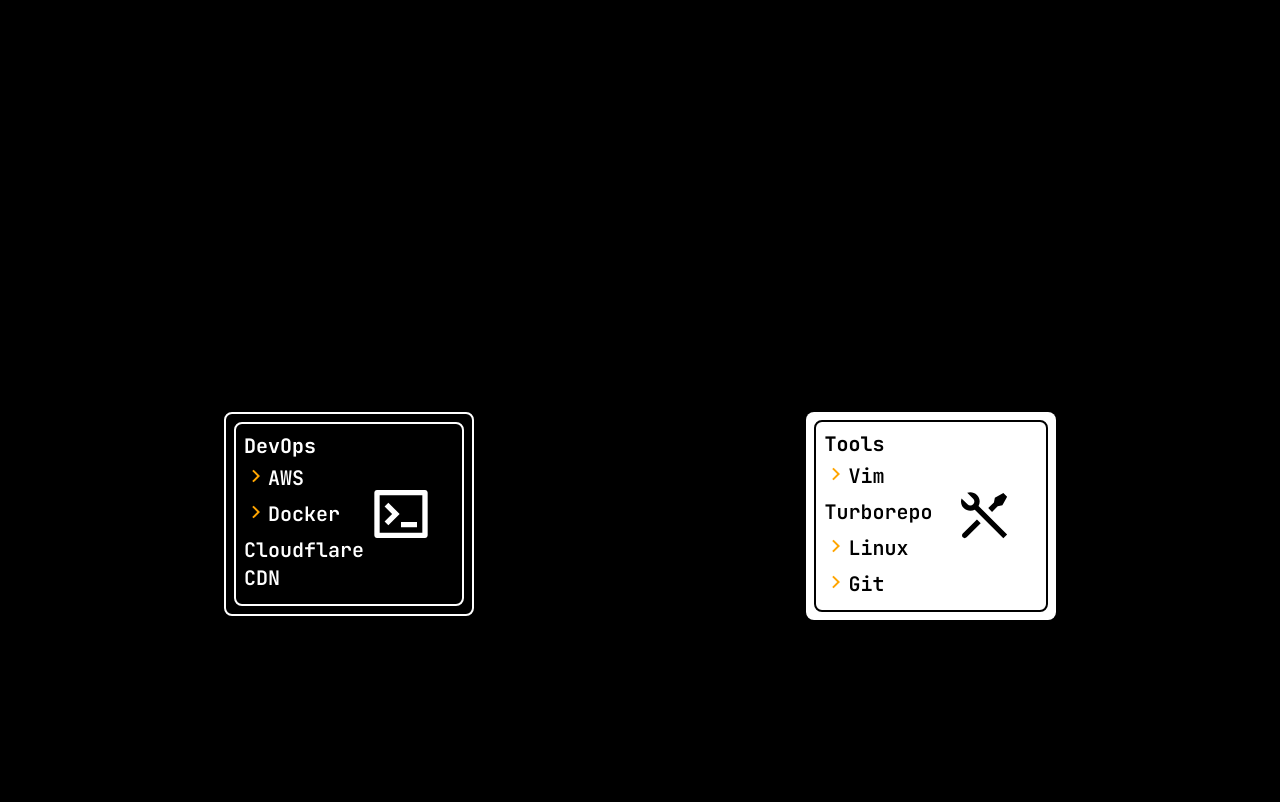
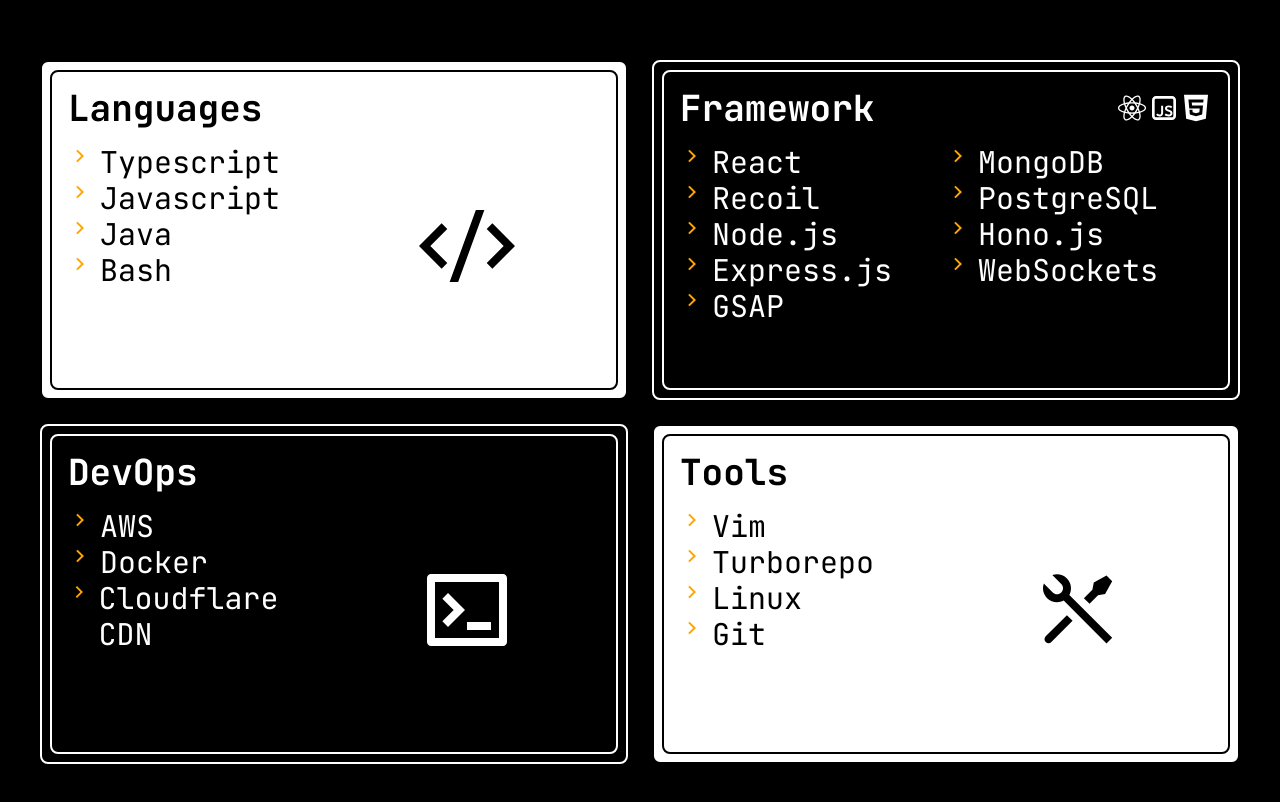
Before and after one commit to BeroBrine/portfolio-website, a React (Vite) app: page / in a window 1280 px wide. Shown: the part 2040-2842 px from the top of the page. Built offline with nearby package versions, Linux system fonts and the light colour scheme; what tailwind-typewriter would draw is missing.

Commit message:
refactor skill card to a component, add mobile styles, remove gsap anims for the time being

```diff
--- a/src/components/homepage/Skills.tsx
+++ b/src/components/homepage/Skills.tsx
@@ -6,12 +6,12 @@
 	RiReactjsFill,
 	RiJavascriptLine,
 	RiHtml5Fill,
-	type RemixiconComponentType,
 } from "@remixicon/react";
-
+import type { RemixiconComponentType } from '@remixicon/react'
 import { useRef } from "react";
 import useSkillPageAnim from "../../hooks/SkillPageAnim";
 import { cardTypes } from "../../lib/InterfacesAndEnum";
+import { cn } from "../../lib/utils";
 
 const Skills = () => {
 	const langArr = ["Typescript", "Javascript", "Java", "Bash"];
@@ -19,7 +19,8 @@
 	const frameworkArr2 = ["MongoDB", "PostgreSQL", "Hono.js", "WebSockets"];
 	const devOpsArr = ["AWS", "Docker", "Cloudflare CDN"];
 	const toolsArr = ["Vim", "Turborepo", "Linux", "Git"];
-	const frameworkIcon: Array<RemixiconComponentType> = [
+
+	const frameworkIcon = [
 		RiReactjsFill,
 		RiJavascriptLine,
 		RiHtml5Fill,
@@ -27,136 +28,71 @@
 
 	const cardRefArr = useRef<HTMLDivElement[]>([]);
 	const triggerDivRef = useRef<HTMLDivElement>(null);
-	useSkillPageAnim({ triggerDivRef, cardRefArr });
+	//useSkillPageAnim({ triggerDivRef, cardRefArr });
 
 	return (
 		<div>
 			<div
 				ref={triggerDivRef}
-				className=" h-screen py-2 w-screen  items-center  justify-items-center bg-black "
+				className="h-fit md:h-screen py-2 w-screen items-center justify-items-center bg-black "
 			>
-				<div className="w-full h-1/2 flex flex-row justify-between px-56">
-					<div
-						id={cardTypes.langCard}
-						ref={(ref) => {
-							if (ref) cardRefArr.current.push(ref);
-						}}
-						className="p-2.5  rounded-lg w-[30%] h-fit bg-white flex flex-row "
-					>
-						<div className="flex flex-row  w-full border-black  p-2 rounded-lg border-2 overflow-hidden">
-							<span className="font-jetBrains text-xl flex flex-col  font-bold w-1/2">
-								Languages
-								{langArr.map((elem) => {
-									return (
-										<span className="font-jetBrains px-1 py-2 flex flex-row text-xl font-semibold ">
-											<RiArrowRightSLine color="orange" />
-											{elem}
-										</span>
-									);
-								})}
-							</span>
-							<div className="flex w-1/2 justify-center items-center">
-								<RiCodeSSlashFill size={64} />
-							</div>
-						</div>
-					</div>
-					<div
-						id={cardTypes.frameworkCard}
-						ref={(ref) => {
-							if (ref) cardRefArr.current.push(ref);
-						}}
-						className="p-2  rounded-lg w-[30%] h-fit bg-black border-white border-2 flex flex-row"
-					>
-						<div className="flex flex-col w-full h-fit border-white  p-2 rounded-lg border-2">
-							<div className="flex flex-row justify-between w-full h-fit text-white ">
-								<span className="font-jetBrains pb-1 text-xl fl font-bold">
-									Framework
-								</span>
-								<div className="text-white flex flex-row">
-									{frameworkIcon.map((Elem) => {
-										return <Elem size={28} className="" />;
-									})}
-								</div>
-							</div>
-							<div className="w-full flex flex-row ">
-								<span className="font-jetBrains text-white text-xl flex flex-col  font-bold w-1/2">
-									{frameworkArr1.map((elem) => {
-										return (
-											<span className="font-jetBrains  py-1 flex flex-row text-xl font-semibold ">
-												<RiArrowRightSLine color="orange" />
-												{elem}
-											</span>
-										);
-									})}
-								</span>
-								<div className="flex flex-col text-white w-1/2  justify-left">
-									{frameworkArr2.map((elem) => {
-										return (
-											<span className="font-jetBrains  py-1 flex flex-row text-xl font-semibold ">
-												<RiArrowRightSLine color="orange" />
-												{elem}
-											</span>
-										);
-									})}
-								</div>
-							</div>
-						</div>
-					</div>
-				</div>
-				<div
-					id={cardTypes.devopsCard}
-					ref={(ref) => {
-						if (ref) cardRefArr.current.push(ref);
-					}}
-					className="w-full h-1/2 flex flex-row justify-between px-56"
-				>
-					<div className="p-2  rounded-lg w-[30%] h-fit bg-black border-white border-2 flex flex-row ">
-						<div className="flex flex-row  w-full border-white  text-white p-2 rounded-lg border-2 overflow-hidden">
-							<span className="font-jetBrains text-xl flex flex-col  font-bold w-1/2">
-								DevOps
-								{devOpsArr.map((elem) => {
-									return (
-										<span className="font-jetBrains  py-1 flex flex-row text-xl font-semibold ">
-											<RiArrowRightSLine color="orange" />
-											{elem}
-										</span>
-									);
-								})}
-							</span>
-							<div className="flex w-1/2 justify-center items-center">
-								<RiTerminalBoxLine size={64} />
-							</div>
-						</div>
-					</div>
-					<div
-						id={cardTypes.toolsCard}
-						ref={(ref) => {
-							if (ref) cardRefArr.current.push(ref);
-						}}
-						className="p-2  rounded-lg w-[30%] h-fit bg-white flex flex-row"
-					>
-						<div className="flex flex-row w-full h-fit border-black text-black  p-2 rounded-lg border-2">
-							<span className="font-jetBrains text-xl flex flex-col  font-bold w-1/2">
-								Tools
-								{toolsArr.map((elem) => {
-									return (
-										<span className="font-jetBrains  py-1 flex flex-row text-xl font-semibold ">
-											<RiArrowRightSLine color="orange" />
-											{elem}
-										</span>
-									);
-								})}
-							</span>
-
-							<div className="flex w-1/2 justify-center items-center">
-								<RiToolsLine size={64} />
-							</div>
-						</div>
-					</div>
+				<div className="w-full h-full grid grid-cols-1 grid-rows-4 sm:grid-cols-2 sm:grid-rows-2 items-center gap-6 flex-row justify-between p-10">
+					<Card title="Languages" listItems={langArr} Icon={RiCodeSSlashFill} />
+					<Card title="Framework" listItems={frameworkArr1} secondListItems={frameworkArr2} HeadingIcons={frameworkIcon} dark />
+					<Card title="DevOps" listItems={devOpsArr} Icon={RiTerminalBoxLine} dark />
+					<Card title="Tools" listItems={toolsArr} Icon={RiToolsLine} />
 				</div>
 			</div>
 		</div>
 	);
 };
 
+const Card = ({ dark, title, listItems, Icon, HeadingIcons, secondListItems }: {
+	dark?: boolean,
+	title: string,
+	listItems: string[],
+	Icon?: RemixiconComponentType,
+	HeadingIcons?: RemixiconComponentType[],
+	secondListItems?: string[]
+}) => {
+	return <div className={cn(
+		"rounded-lg w-full p-2 h-full bg-white border-2 border-black font-jetBrains",
+		dark && "bg-black border-white"
+	)}>
+		<div className={cn(
+			"rounded-lg p-4 w-full h-full bg-white border-2 border-black",
+			dark && "bg-black border-white text-white"
+		)}>
+			<h4 className="font-bold text-2xl lg:text-4xl mb-4 flex items-center justify-between">
+				{title}
+
+				{HeadingIcons && <div className="flex">{HeadingIcons.map(Icn => <Icn size={32} />)}</div>}
+			</h4>
+			<div className="flex h-[calc(100%-40px)]">
+				<ul className="w-1/2 h-full">
+					{listItems.map(t => (
+						<li id={t} className="flex gap-2 md:text-xl lg:text-3xl">
+							<RiArrowRightSLine color="orange" />
+							{t}
+						</li>
+					))}
+				</ul>
+				<div className="w-1/2 h-[calc(100%-40px)] relative">
+					{Icon ? (
+						<Icon className="absolute size-14 lg:size-24 top-1/2 -translate-x-1/2 left-1/2 -translate-y-1/2" />
+					) : secondListItems && (
+						<ul>
+							{secondListItems.map(t => (
+								<li id={t} className="flex gap-2 md:text-xl lg:text-3xl">
+									<RiArrowRightSLine color="orange" />
+									{t}
+								</li>
+							))}
+						</ul>)}
+				</div>
+			</div>
+		</div>
+	</div >
+}
+
 export default Skills;
```
